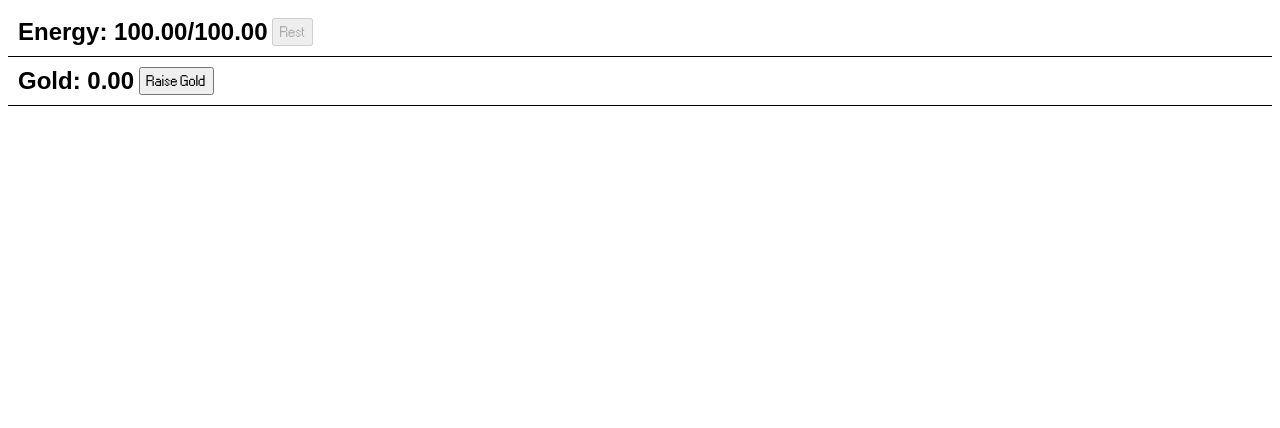
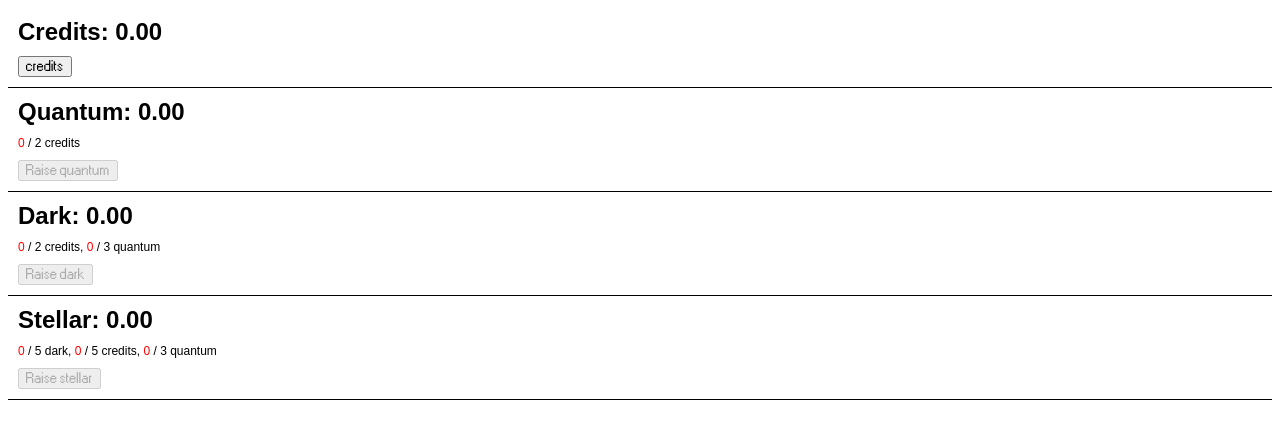
Before and after one commit to PashanIrani/space-mining-company-v2, a website built with webpack: page public/index.html in a window 1280 px wide. Built offline with nearby package versions, Linux system fonts and the light colour scheme; files whose address does not match are found by name.

Commit message:
fixed button logic

```diff
--- a/public/index.html
+++ b/public/index.html
@@ -12,20 +12,36 @@
 </head>
 
 <body>
-  <div class="resource-container">
-    <h1><span class="resource-energy-label"></span>: <span class="resource-energy-amount"></span>/<span
-        class="resource-energy-capacity"></span></h1>&nbsp;<button
-      class="resource-energy-generateButton">Rest</button>&nbsp;<span class="resource-energy-buildStatus"></span>
-
-  </div>
-  <div class="resource-container">
-    <h1><span class="resource-gold-label"></span>: <span class="resource-gold-amount"></span></h1>&nbsp;<button
-      class="resource-gold-generateButton">Raise Gold</button>&nbsp;<span class="resource-gold-buildStatus"></span>
-
-  </div>
 
 
 
+  <div class="resource-container">
+    <h1><span class="resource-credits-label"></span>: <span class="resource-credits-amount"></span></h1>
+    <h2 class="resource-credits-costs"></h2>
+    <button class="resource-credits-generateButton">credits</button>&nbsp;<span
+      class="resource-credits-buildStatus"></span>
+  </div>
+
+  <div class="resource-container">
+    <h1><span class="resource-quantum-label"></span>: <span class="resource-quantum-amount"></span></h1>
+    <h2 class="resource-quantum-costs"></h2>
+    <button class="resource-quantum-generateButton">Raise quantum</button>&nbsp;<span
+      class="resource-quantum-buildStatus"></span>
+  </div>
+
+  <div class="resource-container">
+    <h1><span class="resource-dark-label"></span>: <span class="resource-dark-amount"></span></h1>
+    <h2 class="resource-dark-costs"></h2>
+    <button class="resource-dark-generateButton">Raise dark</button>&nbsp;<span
+      class="resource-dark-buildStatus"></span>
+  </div>
+
+  <div class="resource-container">
+    <h1><span class="resource-stellar-label"></span>: <span class="resource-stellar-amount"></span></h1>
+    <h2 class="resource-stellar-costs"></h2>
+    <button class="resource-stellar-generateButton">Raise stellar</button>&nbsp;<span
+      class="resource-stellar-buildStatus"></span>
+  </div>
   <script src="/scripts/index.js"></script>
 </body>
 
--- a/src/controllers/Button.ts
+++ b/src/controllers/Button.ts
@@ -5,9 +5,11 @@ function registerResourceButton(resource: Resource, callback: () => Promise<void
 
   buttons.forEach((button: HTMLButtonElement) => {
     button.addEventListener("click", () => {
-      button.disabled = true;
+      // button.disabled = true;
+      // updateResourceButtonState(resource);
       callback().then(() => {
-        button.disabled = false;
+        // button.disabled = false;
+        updateResourceButtonState(resource);
       });
     });
   });
--- a/src/index.ts
+++ b/src/index.ts
@@ -1,18 +1,52 @@
 import Resource from "./models/Resource";
 import "./styles/index.scss";
 
-class Energy extends Resource {
+class Credits extends Resource {
   constructor() {
-    super("energy", 100, 100, 1, [], 5 * 1000);
+    super("credits", 0, 100, 1, [], 1 * 1000);
   }
 }
 
-class Gold extends Resource {
+class Quantum extends Resource {
   constructor() {
-    super("gold", 0, null, 0.01, [{ resource: "energy", amount: 1 }], 500);
+    super("quantum", 0, 100, 1, [{ resource: "credits", amount: 2 }], 2 * 1000);
   }
 }
 
-new Energy();
+class Dark extends Resource {
+  constructor() {
+    super(
+      "dark",
+      0,
+      100,
+      1,
+      [
+        { resource: "credits", amount: 2 },
+        { resource: "quantum", amount: 3 },
+      ],
+      3 * 1000
+    );
+  }
+}
 
-new Gold();
+class Stellar extends Resource {
+  constructor() {
+    super(
+      "stellar",
+      0,
+      100,
+      1,
+      [
+        { resource: "dark", amount: 5 },
+        { resource: "credits", amount: 5 },
+        { resource: "quantum", amount: 3 },
+      ],
+      40 * 1000
+    );
+  }
+}
+
+new Credits();
+new Quantum();
+new Dark();
+new Stellar();
--- a/src/models/Resource.ts
+++ b/src/models/Resource.ts
@@ -7,6 +7,21 @@ export interface Cost {
 }
 
 let ALL_RESOURCES: { [key: string]: Resource } = {};
+let RESOURCES_UPDATE_DEPS: { [key: string]: Set<string> } = {};
+
+function addResource(resource: Resource) {
+  ALL_RESOURCES[resource.label] = resource;
+
+  for (let i = 0; i < resource.costs.length; i++) {
+    const cost = resource.costs[i];
+
+    if (!RESOURCES_UPDATE_DEPS[cost.resource]) {
+      RESOURCES_UPDATE_DEPS[cost.resource] = new Set();
+    }
+
+    RESOURCES_UPDATE_DEPS[cost.resource].add(resource.label);
+  }
+}
 
 export default abstract class Resource {
   private _label: string;
@@ -26,8 +41,7 @@ export default abstract class Resource {
     this.amount = amount;
 
     registerResourceButton(this, () => this.generate());
-
-    ALL_RESOURCES[this.label] = this;
+    addResource(this);
   }
 
   generate(): Promise<void> {
@@ -40,11 +54,13 @@ export default abstract class Resource {
       this.performCostTransaction();
 
       this.buildStatus = 0;
+
       const totalTimeMs = this._buildTimeMs;
 
       let buildPercentageInterval = setInterval(() => {
         UIManager.displayText(`resource-${this.label}-buildStatus`, this.buildStatus.toFixed(2) + "%");
         this.buildStatus += 1;
+        this.touch();
       }, totalTimeMs / 100);
 
       setTimeout(() => {
@@ -59,6 +75,7 @@ export default abstract class Resource {
         this.buildStatus = 0;
 
         UIManager.displayText(`resource-${this.label}-buildStatus`, "");
+
         res();
       }, totalTimeMs);
     });
@@ -98,7 +115,10 @@ export default abstract class Resource {
   set amount(newValue: number) {
     this._amount = newValue;
     UIManager.displayValue(`resource-${this.label}-amount`, this.amount);
-    updateResourceButtonState(this);
+    this.touch();
+    RESOURCES_UPDATE_DEPS[this.label]?.forEach((l) => {
+      ALL_RESOURCES[l].touch();
+    });
   }
 
   get capacity() {
@@ -135,9 +155,15 @@ export default abstract class Resource {
 
     for (let i = 0; i < this.costs.length; i++) {
       const cost = this.costs[i];
-      costDisplayText += `<span class="resource-${ALL_RESOURCES[cost.resource].label}-label">${
+      costDisplayText += `<span class="resource-${ALL_RESOURCES[cost.resource].label}-amount ${
+        ALL_RESOURCES[cost.resource].amount < cost.amount ? "highlight" : ""
+      }">${ALL_RESOURCES[cost.resource].amount}</span> / ${cost.amount} <span class="resource-${ALL_RESOURCES[cost.resource].label}-label">${
         ALL_RESOURCES[cost.resource].label
-      }</span>: <span class="resource-${ALL_RESOURCES[cost.resource].label}-amount">${ALL_RESOURCES[cost.resource].amount}</span> / ${cost.amount}`;
+      }</span>`;
+
+      if (i < this.costs.length - 1) {
+        costDisplayText += ", ";
+      }
     }
 
     UIManager.displayText(className, costDisplayText);
@@ -145,10 +171,7 @@ export default abstract class Resource {
 
   // re-runs all sets to update UI
   touch() {
-    this.label = this.label;
-    this.amount = this.amount;
-    this.capacity = this.capacity;
-    this.generateAmount = this.generateAmount;
     this.costs = this.costs;
+    updateResourceButtonState(this);
   }
 }
--- a/src/styles/index.scss
+++ b/src/styles/index.scss
@@ -34,16 +34,22 @@ button {
   border-bottom: 1px solid $text-color;
   padding: 10px;
 
-  display: flex;
-  align-content: center;
 
   h1 {
     margin: 0px;
     font-size: 24px;
-    display: inline;
+  }
+
+  h2 {
+    font-size: 12px;
+    font-weight: normal;
   }
 
   span {
     align-self: center;
   }
+
+  .highlight {
+    color: red;
+  }
 }
```
